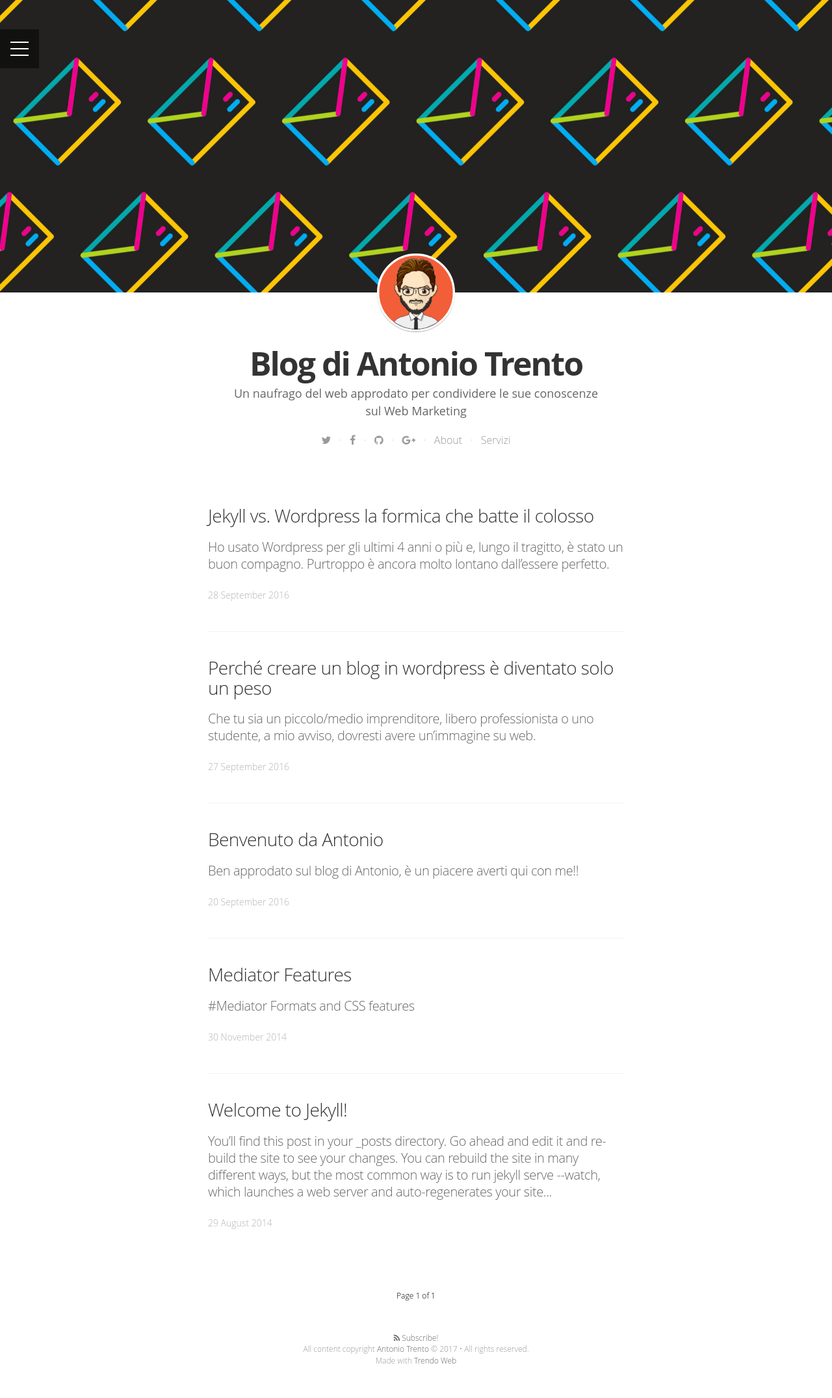
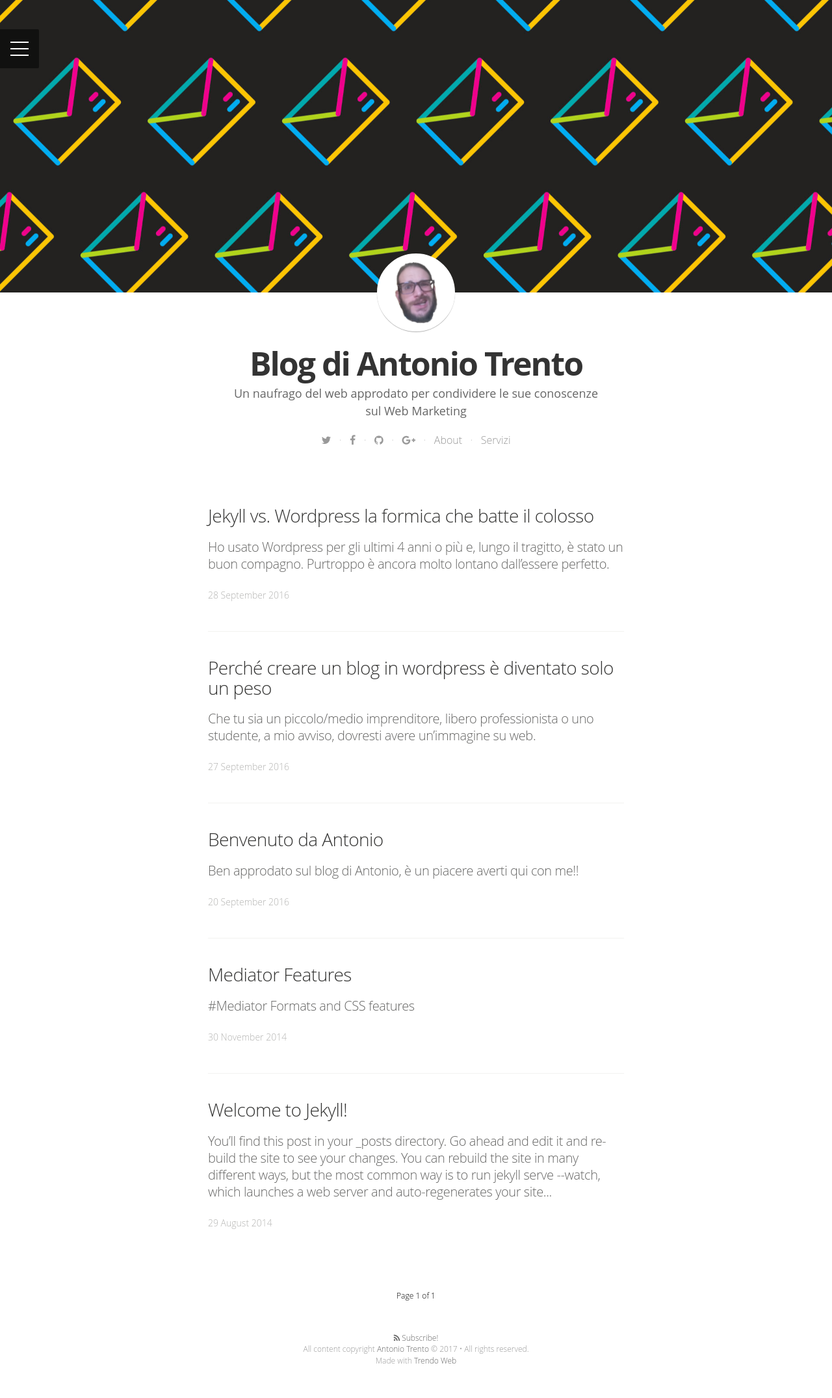
Before and after one commit to lantoniotrento/blogantoniotrento.github.io, a Jekyll site: the page built from index.html, in a window 1280 px wide. Shown: the whole page at 65% size. Built offline with Jekyll 4.4.1, drawn with Linux system fonts in a browser that asks for light colours; nearby versions of some CDN libraries; some web fonts are replaced; the list of posts is cut into pages by our own code.

Commit message:
Update _config.yml

```diff
--- a/_config.yml
+++ b/_config.yml
@@ -10,13 +10,13 @@
 
 email: lantoniotrento@gmail.com
 #blog logo
-logo: "/assets/images/antonio-trento-avatar-300x300.png"
+logo: "/assets/images/social-image.png"
 # blog cover
 cover: "/assets/images/blog-background-mail.jpg"
 
 name: 'Antonio Trento'
 author: 'Antonio Trento'
-author_image: "/assets/images/author.jpg"
+author_image: "/assets/images/social-image.jpg"
 
 paginate:	5
 
```
